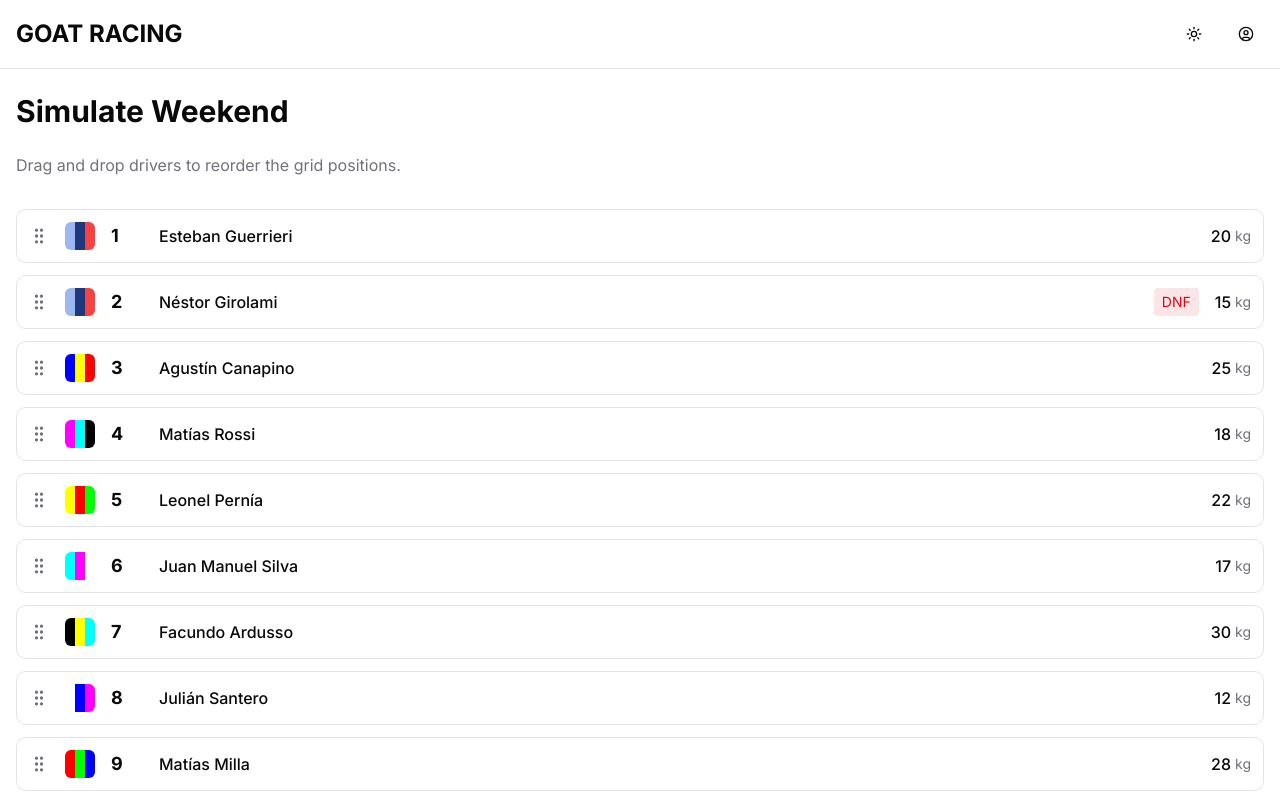
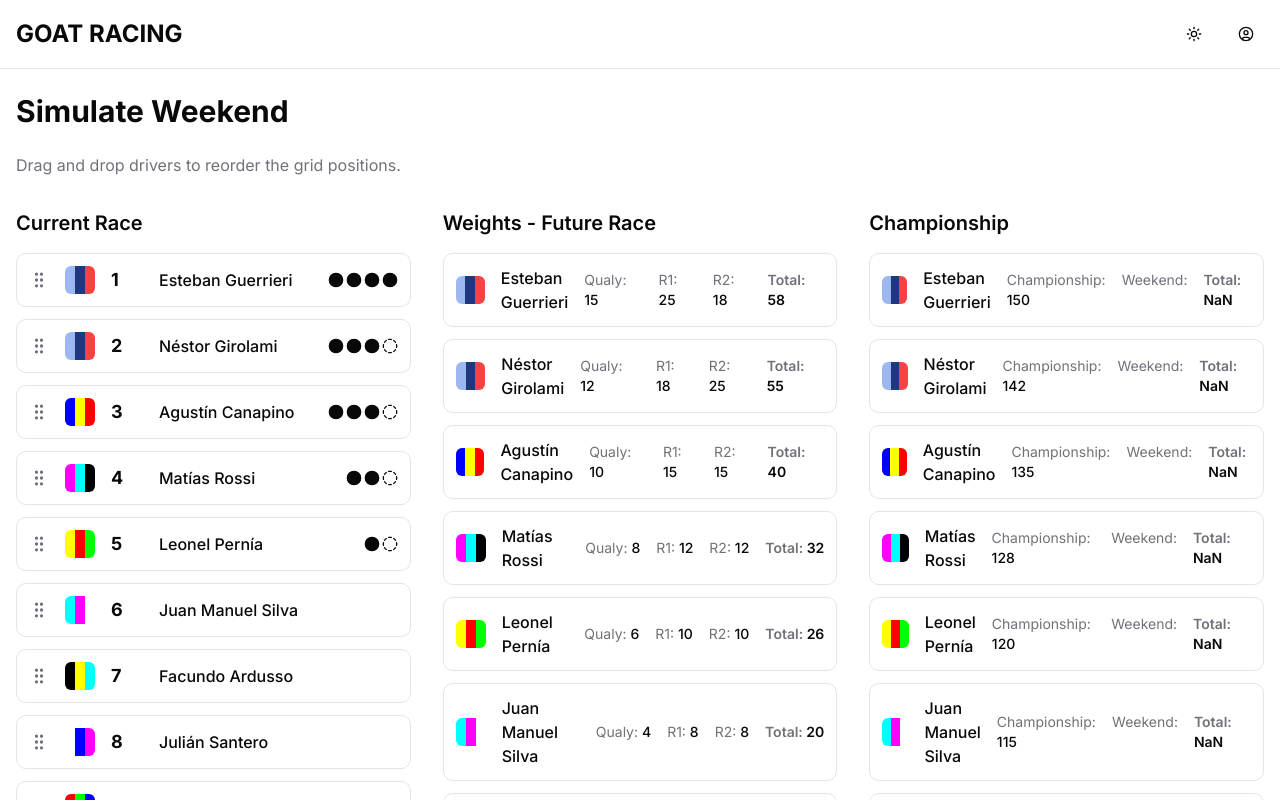
Before and after one commit to SantiagoKirylukMaclean/tcrseries-fe, a Next.js app: page /simulate in a window 1280 px wide. Shown: the top 800 px of the page. Built offline with nearby package versions, Linux system fonts and the light colour scheme.

Commit message:
Creación de columnas race, weights y championship + weights con circle y circle-dashed

```diff
--- a/src/app/simulate/page.tsx
+++ b/src/app/simulate/page.tsx
@@ -16,6 +16,8 @@ import {
   verticalListSortingStrategy,
 } from "@dnd-kit/sortable"
 import { DriverItem } from "@/components/driver-item"
+import { FutureRaceItem } from "@/components/future-race-item"
+import { ChampionshipItem } from "@/components/championship-item"
 
 const initialDrivers = [
   {
@@ -28,7 +30,11 @@ const initialDrivers = [
       secondary: "#1F377C",
       tertiary: "#F64342",
     },
-    weight: 20,
+    weight: 40,
+    qualyPoints: 15,
+    race1Points: 25,
+    race2Points: 18,
+    championshipPoints: 150,
   },
   {
     id: "2",
@@ -40,8 +46,11 @@ const initialDrivers = [
       secondary: "#1F377C",
       tertiary: "#F64342",
     },
-    weight: 15,
-    dnf: true,
+    weight: 30,
+    qualyPoints: 12,
+    race1Points: 18,
+    race2Points: 25,
+    championshipPoints: 142,
   },
   {
     id: "3",
@@ -53,7 +62,11 @@ const initialDrivers = [
       secondary: "#FFFF00",
       tertiary: "#FF0000",
     },
-    weight: 25,
+    weight: 30,
+    qualyPoints: 10,
+    race1Points: 15,
+    race2Points: 15,
+    championshipPoints: 135,
   },
   {
     id: "4",
@@ -65,7 +78,11 @@ const initialDrivers = [
       secondary: "#00FFFF",
       tertiary: "#000000",
     },
-    weight: 18,
+    weight: 20,
+    qualyPoints: 8,
+    race1Points: 12,
+    race2Points: 12,
+    championshipPoints: 128,
   },
   {
     id: "5",
@@ -77,7 +94,11 @@ const initialDrivers = [
       secondary: "#FF0000",
       tertiary: "#00FF00",
     },
-    weight: 22,
+    weight: 10,
+    qualyPoints: 6,
+    race1Points: 10,
+    race2Points: 10,
+    championshipPoints: 120,
   },
   {
     id: "6",
@@ -89,7 +110,11 @@ const initialDrivers = [
       secondary: "#FF00FF",
       tertiary: "#FFFFFF",
     },
-    weight: 17,
+    weight: 0,
+    qualyPoints: 4,
+    race1Points: 8,
+    race2Points: 8,
+    championshipPoints: 115,
   },
   {
     id: "7",
@@ -101,7 +126,11 @@ const initialDrivers = [
       secondary: "#FFFF00",
       tertiary: "#00FFFF",
     },
-    weight: 30,
+    weight: 0,
+    qualyPoints: 2,
+    race1Points: 6,
+    race2Points: 6,
+    championshipPoints: 108,
   },
   {
     id: "8",
@@ -113,7 +142,11 @@ const initialDrivers = [
       secondary: "#0000FF",
       tertiary: "#FF00FF",
     },
-    weight: 12,
+    weight: 0,
+    qualyPoints: 1,
+    race1Points: 4,
+    race2Points: 4,
+    championshipPoints: 98,
   },
   {
     id: "9",
@@ -125,7 +158,11 @@ const initialDrivers = [
       secondary: "#00FF00",
       tertiary: "#0000FF",
     },
-    weight: 28,
+    weight: 0,
+    qualyPoints: 0,
+    race1Points: 2,
+    race2Points: 2,
+    championshipPoints: 85,
   },
   {
     id: "10",
@@ -137,7 +174,11 @@ const initialDrivers = [
       secondary: "#FF0000",
       tertiary: "#FFFF00",
     },
-    weight: 16,
+    weight: 0,
+    qualyPoints: 0,
+    race1Points: 1,
+    race2Points: 1,
+    championshipPoints: 75,
   },
 ]
 
@@ -172,11 +213,14 @@ export default function SimulatePage() {
     <div className="space-y-8">
       <div>
         <h1 className="text-3xl font-bold mb-6">Simulate Weekend</h1>
-        <p className="text-muted-foreground">
+        <p className="text-muted-foreground mb-8">
           Drag and drop drivers to reorder the grid positions.
         </p>
       </div>
 
+      <div className="grid grid-cols-3 gap-8">
+        <div>
+          <h2 className="text-xl font-semibold mb-4">Current Race</h2>
           <div className="space-y-3">
             <DndContext
               sensors={sensors}
@@ -194,5 +238,31 @@ export default function SimulatePage() {
             </DndContext>
           </div>
         </div>
+
+        <div>
+          <h2 className="text-xl font-semibold mb-4">Weights - Future Race</h2>
+          <div className="space-y-3">
+            {drivers.map((driver) => (
+              <FutureRaceItem
+                key={driver.id}
+                driver={driver}
+              />
+            ))}
+          </div>
+        </div>
+
+        <div>
+          <h2 className="text-xl font-semibold mb-4">Championship</h2>
+          <div className="space-y-3">
+            {drivers.map((driver) => (
+              <ChampionshipItem
+                key={driver.id}
+                driver={driver}
+              />
+            ))}
+          </div>
+        </div>
+      </div>
+    </div>
   )
 }
--- /dev/null
+++ b/src/components/championship-item.tsx
@@ -0,0 +1,64 @@
+"use client"
+
+interface TeamColors {
+  primary: string
+  secondary: string
+  tertiary: string
+}
+
+interface Driver {
+  id: string
+  name: string
+  surname: string
+  teamColors: TeamColors
+  championshipPoints: number
+  weekendPoints: number
+}
+
+interface ChampionshipItemProps {
+  driver: Driver
+}
+
+export function ChampionshipItem({ driver }: ChampionshipItemProps) {
+  const totalPoints = driver.championshipPoints + driver.weekendPoints
+
+  return (
+    <div className="flex items-center space-x-4 p-3 bg-card rounded-lg border">
+      <div className="flex h-7 w-[30px]">
+        <div
+          className="w-1/3 h-full rounded-l-sm"
+          style={{ backgroundColor: driver.teamColors.primary }}
+        />
+        <div
+          className="w-1/3 h-full"
+          style={{ backgroundColor: driver.teamColors.secondary }}
+        />
+        <div
+          className="w-1/3 h-full rounded-r-sm"
+          style={{ backgroundColor: driver.teamColors.tertiary }}
+        />
+      </div>
+
+      <div className="flex-1">
+        <div className="font-medium">
+          {driver.name} {driver.surname}
+        </div>
+      </div>
+
+      <div className="flex space-x-4">
+        <div className="text-sm">
+          <span className="text-muted-foreground">Championship:</span>{" "}
+          <span className="font-medium">{driver.championshipPoints}</span>
+        </div>
+        <div className="text-sm">
+          <span className="text-muted-foreground">Weekend:</span>{" "}
+          <span className="font-medium">{driver.weekendPoints}</span>
+        </div>
+        <div className="text-sm font-semibold">
+          <span className="text-muted-foreground">Total:</span>{" "}
+          {totalPoints}
+        </div>
+      </div>
+    </div>
+  )
+}
--- a/src/components/driver-item.tsx
+++ b/src/components/driver-item.tsx
@@ -2,7 +2,7 @@
 
 import { CSS } from "@dnd-kit/utilities"
 import { useSortable } from "@dnd-kit/sortable"
-import { GripVertical } from "lucide-react"
+import { GripVertical, Circle, CircleDashed } from "lucide-react"
 
 interface TeamColors {
   primary: string
@@ -18,6 +18,25 @@ interface DriverItemProps {
   teamColors: TeamColors
   weight: number
   dnf?: boolean
+}
+
+function WeightIndicator({ weight }: { weight: number }) {
+  const totalIcons = Math.floor(weight / 10)
+  const icons = []
+
+  for (let i = 0; i < 4; i++) {
+    if (i < Math.floor(totalIcons)) {
+      icons.push(<Circle key={i} className="h-4 w-4 fill-current" />)
+    } else if (i === Math.floor(totalIcons) && weight > 0) {
+      icons.push(<CircleDashed key={i} className="h-4 w-4" />)
+    }
+  }
+
+  return (
+    <div className="flex items-center space-x-0.5">
+      {icons}
+    </div>
+  )
 }
 
 export function DriverItem({
@@ -84,10 +103,7 @@ export function DriverItem({
         </div>
       )}
 
-      <div className="flex items-center space-x-1">
-        <span className="font-medium">{weight}</span>
-        <span className="text-sm text-muted-foreground">kg</span>
-      </div>
+      <WeightIndicator weight={weight} />
     </div>
   )
 }
--- /dev/null
+++ b/src/components/future-race-item.tsx
@@ -0,0 +1,69 @@
+"use client"
+
+interface TeamColors {
+  primary: string
+  secondary: string
+  tertiary: string
+}
+
+interface Driver {
+  id: string
+  name: string
+  surname: string
+  teamColors: TeamColors
+  qualyPoints: number
+  race1Points: number
+  race2Points: number
+}
+
+interface FutureRaceItemProps {
+  driver: Driver
+}
+
+export function FutureRaceItem({ driver }: FutureRaceItemProps) {
+  const totalPoints = driver.qualyPoints + driver.race1Points + driver.race2Points
+
+  return (
+    <div className="flex items-center space-x-4 p-3 bg-card rounded-lg border">
+      <div className="flex h-7 w-[30px]">
+        <div
+          className="w-1/3 h-full rounded-l-sm"
+          style={{ backgroundColor: driver.teamColors.primary }}
+        />
+        <div
+          className="w-1/3 h-full"
+          style={{ backgroundColor: driver.teamColors.secondary }}
+        />
+        <div
+          className="w-1/3 h-full rounded-r-sm"
+          style={{ backgroundColor: driver.teamColors.tertiary }}
+        />
+      </div>
+
+      <div className="flex-1">
+        <div className="font-medium">
+          {driver.name} {driver.surname}
+        </div>
+      </div>
+
+      <div className="flex space-x-4">
+        <div className="text-sm">
+          <span className="text-muted-foreground">Qualy:</span>{" "}
+          <span className="font-medium">{driver.qualyPoints}</span>
+        </div>
+        <div className="text-sm">
+          <span className="text-muted-foreground">R1:</span>{" "}
+          <span className="font-medium">{driver.race1Points}</span>
+        </div>
+        <div className="text-sm">
+          <span className="text-muted-foreground">R2:</span>{" "}
+          <span className="font-medium">{driver.race2Points}</span>
+        </div>
+        <div className="text-sm font-semibold">
+          <span className="text-muted-foreground">Total:</span>{" "}
+          {totalPoints}
+        </div>
+      </div>
+    </div>
+  )
+}
```
Lines whose indentation alone changed are shown as unchanged.
